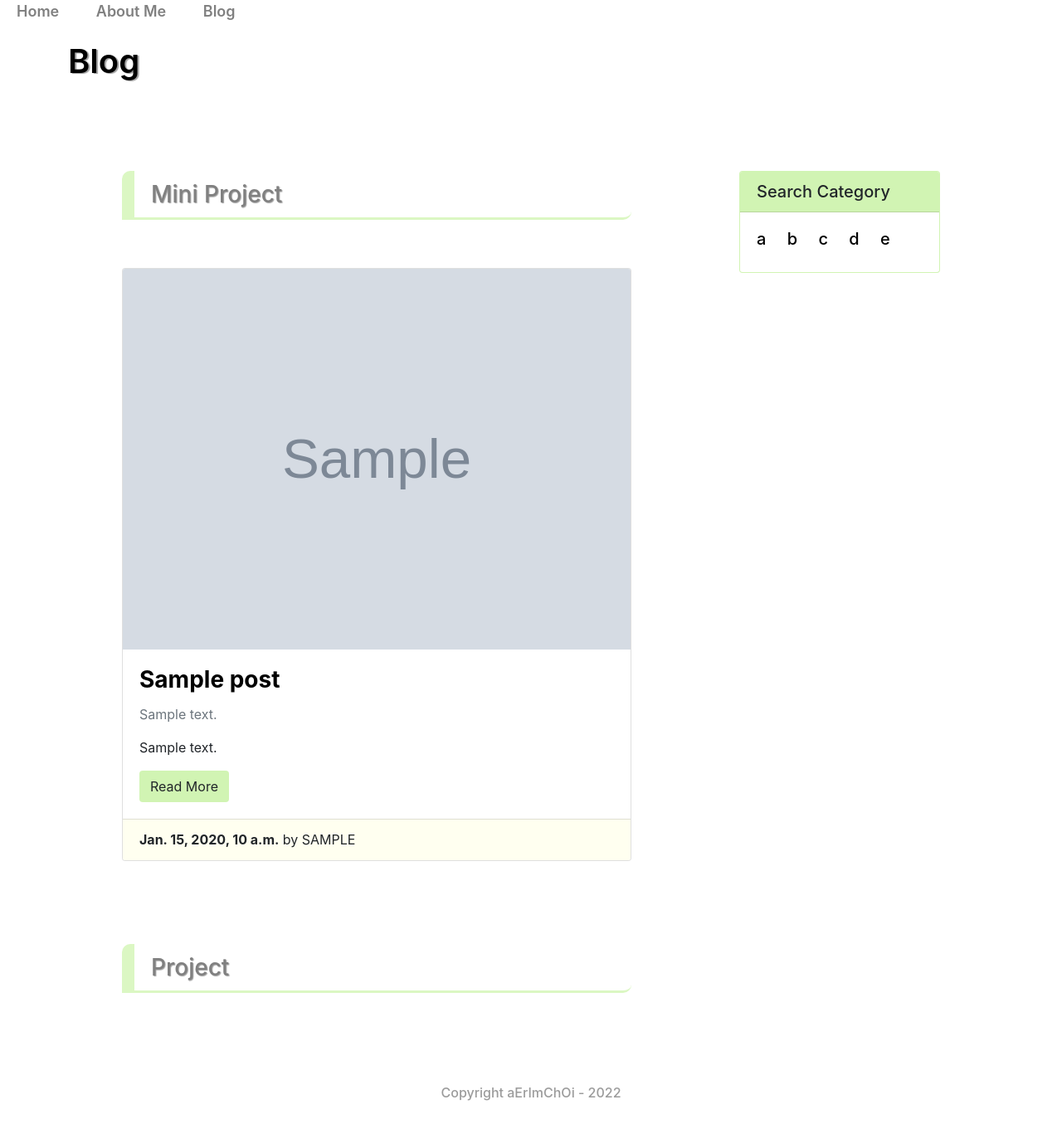
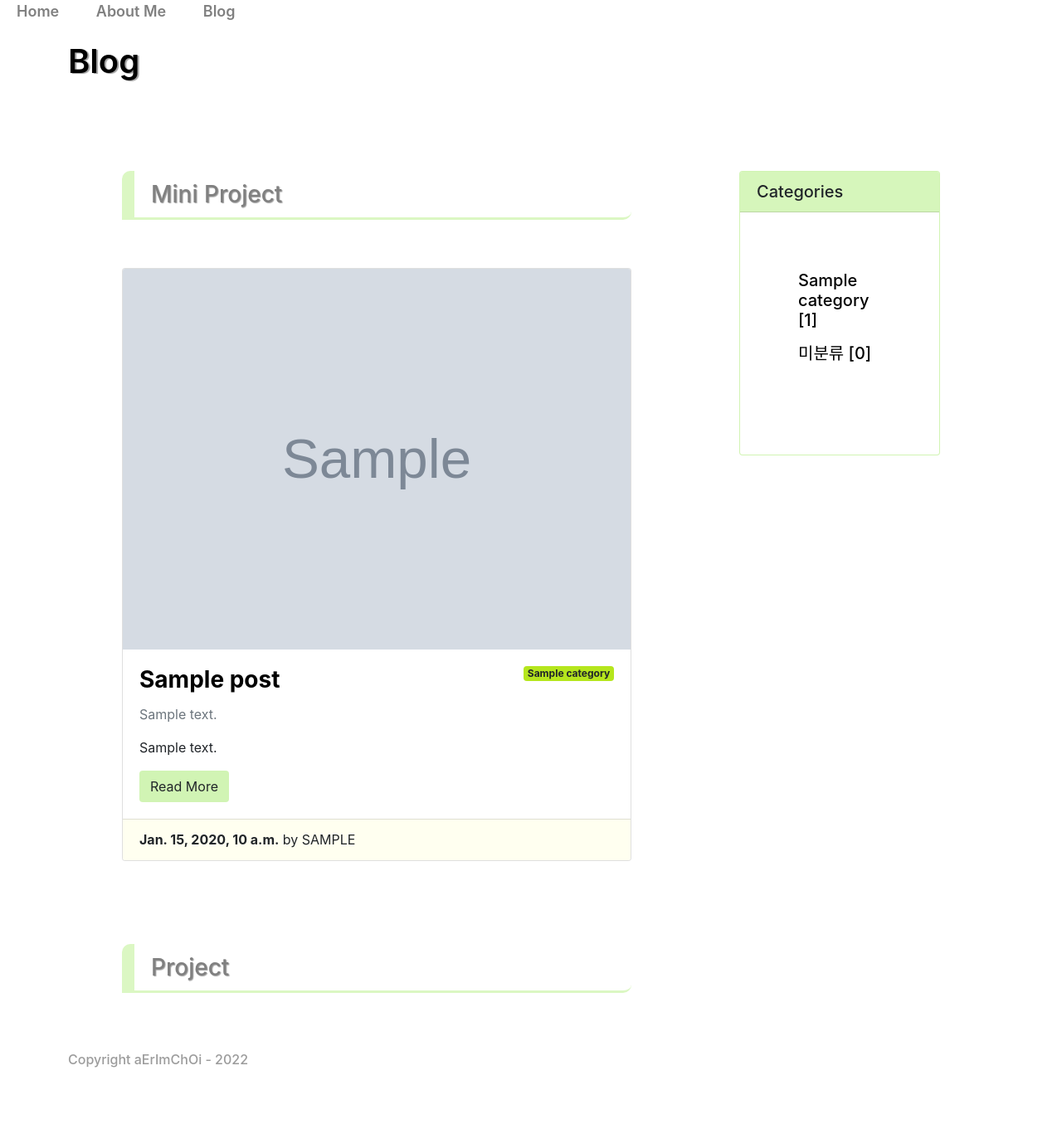
Before and after one commit to choi-aerim/cakd7_dj_project, a Django app: page /blog/ in a window 1280 px wide. Shown: the whole page at 83% size. Before the commit the page ends 1327 px from the top, so only its background shows below. Run offline with Django 3.2, Linux system fonts and the light colour scheme; tables that the repository leaves empty hold one stand-in row (values such as "Sample post"); grey boxes marked "Sample" are stand-in pictures; some libraries are stand-ins or nearby versions.

Commit message:
카테고리 생성

```diff
--- /dev/null
+++ b/blog/static/blog/css/blog.css
@@ -0,0 +1,89 @@
+body{
+    margin: 0; padding: 0;
+}
+a{
+    text-decoration: none;
+    color: black;
+}
+#nav-bar{
+    position: fixed;
+    left: 0; right: 0; top: 0;
+    height: 50px;
+    font-weight: 600;
+    font-size: large;
+    background-color: white;
+}
+#nav-bar a{
+    margin: 0 20px;
+    text-decoration: none;
+    color: gray;
+}
+#nav-bar a:hover{
+    color: black;
+    font-size: large;
+}
+.container-rim{
+    margin: 0 auto;
+    width: 95%;
+}
+.container-rim .row{
+    margin: 50px;
+}
+.card {
+    width: 100%;
+    margin-bottom: 50px;
+}
+.card-footer{
+    background-color: ivory;
+    height: 50px;
+}
+.center{
+    text-align: center;
+}
+.htag-line{
+    border-bottom: 3px solid rgba(201, 243, 166, 0.672);
+    border-left: 15px solid rgba(201, 243, 166, 0.672);
+    line-height: 200%;
+    width: 100%;
+    padding: 0 20px;
+}
+.htag-shadow1{
+    /* text-shadow: 1px 1px 1px rgb(162, 243, 95); */
+    /* color: rgba(201, 243, 166, 0.968); */
+    text-shadow: 2px 1px 1px rgba(128, 128, 128, 0.758);
+    color: black;
+    font-weight: 600;
+}
+.htag-shadow2{
+    text-shadow: 1px 1px 1px rgba(128, 128, 128, 0.758);
+    border-radius: 10px 0;
+    color: gray;
+}
+.card-nodesign{
+    border-color: rgba(0, 128, 0, 0);
+}
+.card-design{
+    border-color:  rgba(201, 243, 166, 0.852);
+}
+.card-pdesign{
+    background:  rgba(201, 243, 166, 0.758);
+}
+.btn-design{
+    background-color: rgba(201, 243, 167, 0.852);
+}
+.btn-design:hover{
+    border: 2px solid gray;
+}
+.badge-design{
+    background-color: rgba(181, 230, 29, 1)
+}
+.margin0{
+    margin: 0;
+}
+#footer{
+bottom: 0; right:0; left:0;
+margin-top: 10px;
+text-align: center;
+font-weight: 500;
+color: rgba(128, 128, 128, 0.783);
+}
--- a/blog/templates/blog/base.html
+++ b/blog/templates/blog/base.html
@@ -1,108 +1,55 @@
 <!DOCTYPE html>
-<!-- {% load static %} -->
+{% load static %}
+
 <html lang="en">
 <head>
-    <!-- <link rel = 'stylesheet' href = "{% static 'blog/bootstrap/bootstrap.min.css'%}" media = 'screen'> -->
-    <link rel="stylesheet" href="https://cdn.jsdelivr.net/npm/bootstrap@4.5.3/dist/css/bootstrap.min.css" integrity="sha384-TX8t27EcRE3e/ihU7zmQxVncDAy5uIKz4rEkgIXeMed4M0jlfIDPvg6uqKI2xXr2" crossorigin="anonymous">
+
+    <link rel= "stylesheet" href="https://cdn.jsdelivr.net/npm/bootstrap@4.5.3/dist/css/bootstrap.min.css" integrity="sha384-TX8t27EcRE3e/ihU7zmQxVncDAy5uIKz4rEkgIXeMed4M0jlfIDPvg6uqKI2xXr2" crossorigin="anonymous">
     <script src="https://kit.fontawesome.com/21f0d8bab4.js" crossorigin="anonymous"></script>
+    <link rel= "stylesheet" href="{% static 'blog/css/blog.css' %}" media = "screen">
+
 
     <title>{% block head_title %}Blog{% endblock %}</title>
-    <style>
-        body{
-            margin: 0; padding: 0;
-        }
-        a{
-            text-decoration: none;
-            color: black;
-        }
-        #nav-bar{
-            position: fixed;
-            left: 0; right: 0; top: 0;
-            height: 50px;
-            font-weight: 600;
-            font-size: large;
-            background-color: white;
-        }
-        #nav-bar a{
-            margin: 0 20px;
-            text-decoration: none;
-            color: gray;
-        }
-        #nav-bar a:hover{
-            color: black;
-            font-size: large;
-        }
-        .container-rim{
-            margin: 0 auto;
-            width: 95%;
-        }
-        .container-rim .row{
-            margin: 50px;
-        }
-        .card {
-            width: 100%;
-            margin-bottom: 50px;
-        }
-        .card-footer{
-            background-color: ivory;
-            height: 50px;
-        }
-        .center{
-            text-align: center;
-        }
-        .htag-line{
-            border-bottom: 3px solid rgba(201, 243, 166, 0.672);
-            border-left: 15px solid rgba(201, 243, 166, 0.672);
-            line-height: 200%;
-            width: 100%;
-            padding: 0 20px;
-        }
-        .htag-shadow1{
-            /* text-shadow: 1px 1px 1px rgb(162, 243, 95); */
-            /* color: rgba(201, 243, 166, 0.968); */
-            text-shadow: 2px 1px 1px rgba(128, 128, 128, 0.758);
-            color: black;
-            font-weight: 600;
-        }
-        .htag-shadow2{
-            text-shadow: 1px 1px 1px rgba(128, 128, 128, 0.758);
-            border-radius: 10px 0;
-            color: gray;
-        }
-        .card-nodesign{
-            border-color: rgba(0, 128, 0, 0);
-        }
-        .card-design{
-            border-color:  rgba(201, 243, 166, 0.852);
-        }
-        .card-pdesign{
-            background:  rgba(201, 243, 166, 0.852);
-        }
-        .btn-design{
-            background-color:  rgba(201, 243, 166, 0.852);
-        }
-        .btn-design:hover{
-            border: 2px solid gray;
-        }
-        .margin0{
-            margin: 0;
-        }
-        #footer{
-        bottom: 0; right:0; left:0;
-        margin-top: 10px;
-        text-align: center;
-        font-weight: 500;
-        color: rgba(128, 128, 128, 0.783);
-        }
 
-    </style>
+
 </head>
 
 <body>
 
     {% include 'blog/navbar.html' %}
 
+    <div class = 'container-rim'>
+        <div class = "row">
+            <h1 class = 'htag-shadow1'> Blog </h1>
+        </div>
+        <div class = "row">
+
     {% block main_area %} {% endblock %}
+
+
+    <div class = "col-4">
+        <div class = "row">
+            <div class = "card card-design" id = "categories-card">
+                <h5 class = "card-header  card-pdesign"> Categories <h5>
+                <div class = 'card-body'>
+                    <div class = "row">
+                        <ul class = "list-unstyled ">
+                            {% comment %} 카테고리, 해당 게시물 개수 나타내기 {% endcomment %}
+                            {% for category in categories %}
+                            <li><a href = "{{ category.get_absolute_url }}"><p> {{category}} [{{ category.post_set.count }}]</p></a></li>
+                            {% endfor %}
+
+                            {% comment %} 미분류된 카테고리, 해당 게시물 개수 나타내기 {% endcomment %}
+                            <li><a href = "/blog/category/no_category/"><p> 미분류 [{{ no_category_post_count }}]</p></a></li>
+                        </ul>
+                    </div>
+                </div>
+            </div>
+        </div>
+    </div>
+
+
+
 
     {% include 'blog/footer.html' %}
 
--- a/blog/templates/blog/post_list.html
+++ b/blog/templates/blog/post_list.html
@@ -1,11 +1,7 @@
 {% extends 'blog/base.html' %}
 {% block main_area %}
 
-<div class = 'container-rim'>
-    <div class = "row">
-        <h1 class = 'htag-shadow1'> Blog </h1>
-    </div>
-    <div class = "row">
+
 <div class = "col-8">
     <div class = "row">
         <h3 class = 'htag-line htag-shadow2'> Mini Project </h3>
@@ -13,24 +9,37 @@
     <div class = "row">
 
         {% for p in post_list %}
-                <div class = "card">
+        <div class = "card" id = "post-{{p.pk}}">
 
+            {% comment %} 카드 상단 이미지부분 {% endcomment %}
             {% if p.head_image %}
             <img class="card-img-top" src="{{ p.head_image.url }}" alt = "{{ p }} head image">
             {% else %}
             <img class="card-img-top" src="https://picsum.photos/seed/{{ p.id }}/800/200" alt ="random_image">
             {% endif %}
 
+            {% comment %} 카드 바디 내용부분 {% endcomment %}
             <div class = "card-body">
-                        <h3 class = "card-title"><a href = "{{p.get_absolute_url}}"><b> {{p.title}}</b> </a></h3>
 
+                {% comment %} 카테고리 뱃지 {% endcomment %}
+                {% if p.category %}
+                <span class="badge badge-design float-right">{{ p.category }}</span>
+                <h3 class = "card-title"><a href = "{{ p.get_absolute_url }}"><b> {{p.title}}</b> </a></h3>
+                {% else %}
+                <h3 class = "card-title"><a href = "{{ p.get_absolute_url }}"><b> {{p.title}}</b> </a></h3>
+                {% endif %}
+
+                {% comment %} 훅텍스트 {% endcomment %}
                 {% if p.hook_text %}
                     <p class = "text-muted"> {{p.hook_text}} </p>
                 {% endif %}
 
+                {% comment %} 카드 본문 내용: 단어 최대 45개 {% endcomment %}
                 <p class = "card-text"> {{p.content| truncatewords:45}} </p>
                 <a href="{{p.get_absolute_url}}" class="btn btn-design">Read More</a>
             </div>
+
+            {% comment %} 카드 푸터부분 {% endcomment %}
             <div class = "card-footer">
                 <p> <b>{{p.created_at}}</b> by {{p.author | upper}} </p>
             </div>
@@ -42,21 +51,6 @@
         <h3 class = 'htag-line htag-shadow2'> Project </h3>
     </div>
 </div>
-        <div class = "col-4">
-            <div class = "row">
-                <div class = "card card-design">
-                    <h5 class = "card-header  card-pdesign"> Search Category <h5>
-                    <div class = 'card-body'>
-                        <a href = "#" class = "card-link">a</a>
-                        <a href = "#" class = "card-link">b</a>
-                        <a href = "#" class = "card-link">c</a>
-                        <a href = "#" class = "card-link">d</a>
-                        <a href = "#" class = "card-link">e</a>
-                    </div>
-                </div>
-            </div>
-        </div>
-    </div>
-</div>
+
 
 {% endblock %}
--- a/blog/urls.py
+++ b/blog/urls.py
@@ -6,4 +6,8 @@ from . import views
 urlpatterns = [
     path('', views.PostList.as_view()),
     path('<int:pk>/', views.PostDetail.as_view()),
+
+    # 사용자가 127.0.0.1:8000/blog/category/Python/을 입력하면,
+    # Python/만 떼어 views.py의 category+page 함수로 보냄
+    path('category/<str:slug>/', views.category_page)
 ]
--- a/blog/views.py
+++ b/blog/views.py
@@ -1,11 +1,55 @@
 from django.shortcuts import render
 from django.views.generic import ListView, DetailView
-from .models import Post
+from .models import Post, Category
 
-# Create your views here.
+# ListView를 상속받은 PostList 클래스 생성
+# model = Post 선언 시, get_context_data에서 자동으로 post_list = Post.objects.all()을 명령함
+#  ==> 따라서 html파일에서 for문에 post_list를 사용할 수 있는 것
 class PostList(ListView):
     model =  Post
     ordering = 'pk'
 
+    #get_context_data 오버라이딩
+    def get_context_data(self, **kwargs):
+        context = super(PostList, self).get_context_data()   # 기존의 get_context_data() 내용 그대로 저장
+
+        #원하는 쿼리셋을 만들어 딕셔너리형태로 context에 담기
+        context['categories'] = Category.objects.all()    #모든 카테고리 소환
+        context['no_category_post_count'] = Post.objects.filter(category=None).count()   #카테고리가 미분류된 개수 세기
+
+        return context
+
+
+
+# DetailView를 상속받은 PostDetail 클래스 생성
 class PostDetail(DetailView):
     model =  Post
+
+    #get_context_data 오버라이딩
+    def get_context_data(self, **kwargs):
+        context = super(PostDetail, self).get_context_data()   # 기존의 get_context_data() 내용 그대로 저장
+
+        #원하는 쿼리셋을 만들어 딕셔너리형태로 context에 담기
+        context['categories'] = Category.objects.all()    #모든 카테고리 소환
+        context['no_category_post_count'] = Post.objects.filter(category=None).count()   #카테고리가 미분류된 개수 세기
+
+        return context
+
+def category_page(request, slug):
+    if slug == 'no_category':
+        category = '미분류'
+        post_list = Post.objects.filter(category = None)
+    else:
+        category = Category.objects.get(slug = slug)
+        post_list = Post.objects.filter(category = category)
+
+    return render(
+        request,
+        'blog/post_list.html',
+        {
+            'post_list': post_list,
+            'categories': Category.objects.all(),
+            'no_category_post_count': Post.objects.filter(category = None).count(),
+            'category': category,
+        }
+    )
```
Also changed, not shown: blog/admin.py (+8 -2 lines), blog/models.py (+21 -2 lines), blog/templates/blog/post_detail.html (+11 -10 lines). Lines whose indentation alone changed are shown as unchanged.
